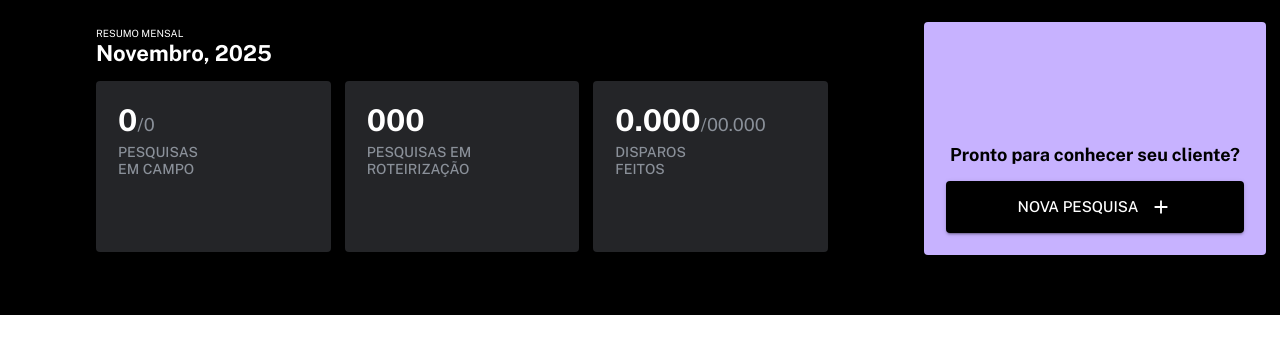
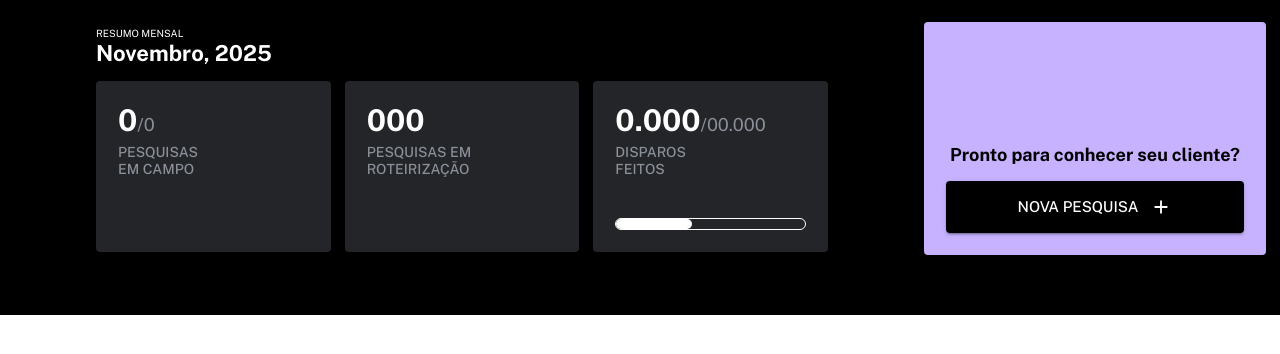
Before and after one commit to AndreLSilva/otg-test, a Next.js app: page / in a window 1280 px wide. Shown: the top 354 px of the page. Built offline with nearby package versions, Linux system fonts and the light colour scheme.

Commit message:
feat: placed progress bar on app digest card

```diff
--- a/src/features/app-header/components/app-digest/AppDigest.styles.ts
+++ b/src/features/app-header/components/app-digest/AppDigest.styles.ts
@@ -10,5 +10,13 @@ export const Container = styled(Grid2)(({ theme }) => ({
 }));
 
 export const Card = styled(Paper)(() => ({
+  display: "flex",
+  flexDirection: "column",
+  gap: "0.375rem",
+
   height: "10.6875rem",
+
+  "& > :last-child": {
+    marginTop: "auto",
+  },
 }));
--- a/src/features/app-header/components/app-digest/AppDigest.tsx
+++ b/src/features/app-header/components/app-digest/AppDigest.tsx
@@ -1,3 +1,4 @@
+import { ProgressBar } from "@/components/atoms/progress/progress-bar/ProgressBar";
 import { Grid2, Typography } from "@mui/material";
 import { Container } from "./AppDigest.styles";
 import { AppDigestCard } from "./AppDigestCard";
@@ -20,12 +21,13 @@ export function AppDigest() {
         <AppDigestCard titlePrimary="000" description="pesquisas em roteirização" />
       </Grid2>
       <Grid2 size={{ xs: 2, md: 1 }}>
-        {/* TODO: Progress bar */}
         <AppDigestCard
           titlePrimary="0.000"
           titleSecondary="00.000"
           description={"disparos\nfeitos"}
-        />
+        >
+          <ProgressBar color="primaryAlt" progress={0.4} />
+        </AppDigestCard>
       </Grid2>
     </Container>
   );
--- a/src/features/app-header/components/app-digest/AppDigestCard.tsx
+++ b/src/features/app-header/components/app-digest/AppDigestCard.tsx
@@ -17,7 +17,7 @@ export function AppDigestCard({
 }: AppDigestCardProps) {
   return (
     <Card color="primary">
-      <Typography component="p" variant="h4" marginBottom="0.375rem">
+      <Typography component="p" variant="h4">
         {titlePrimary}
         {titleSecondary && (
           <Typography component="span" variant="subtitle1" color="textSecondary" fontWeight="400">
@@ -34,7 +34,7 @@ export function AppDigestCard({
         {description}
       </Typography>
 
-      {children}
+      <div>{children}</div>
     </Card>
   );
 }
```
